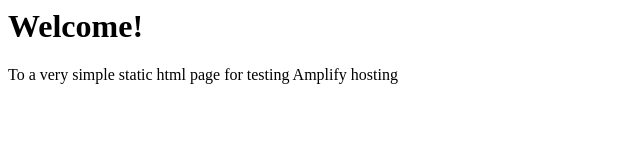
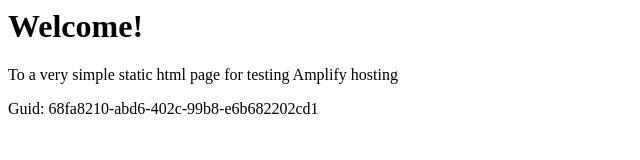
Before and after one commit to aws-aemilia-cmh/Github-PR-Commit-Integration-Test-DoNotTouch-Gith-OKSLNVO2-v1-preprod-us-east-2, a website: page src/index.html in a window 1280 px wide. Shown: the whole page, without its empty margins (0-640 px from the left). Drawn offline with Linux system fonts and the light colour scheme.

Commit message:
commit from integ tests

```diff
--- a/src/index.html
+++ b/src/index.html
@@ -1,3 +1,5 @@
+
+
 <html lang="en">
 
 <head>
@@ -10,6 +12,6 @@
 <body>
     <h1>Welcome!</h1>
     <p>To a very simple static html page for testing Amplify hosting</p>
-</body>
+    <p>Guid: 68fa8210-abd6-402c-99b8-e6b682202cd1</p></body>
 
 </html>
```
